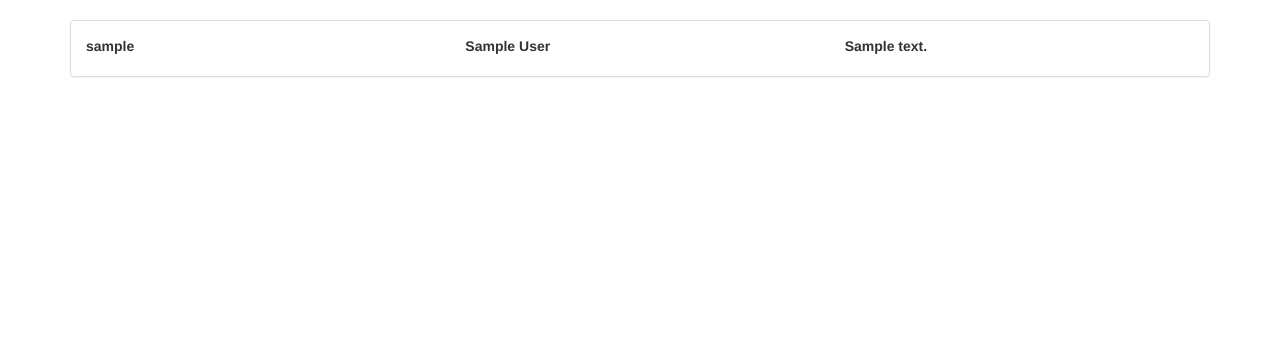
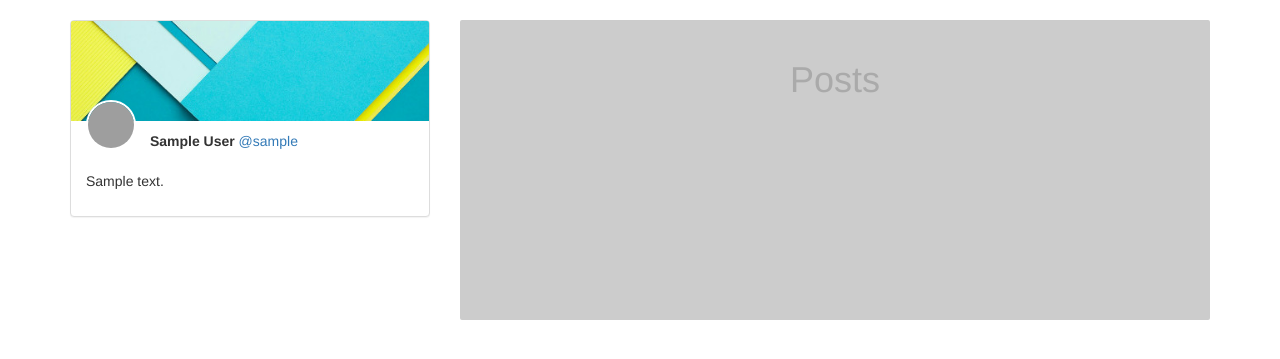
Before and after one commit to 7Pros/circuit, a Django app: page /users/1/ in a window 1280 px wide. Shown: the part 52-411 px from the top of the page. Run offline with Django 3.2, Linux system fonts and the light colour scheme; tables that the repository leaves empty hold one stand-in row (values such as "Sample post"); some libraries are stand-ins or nearby versions; grey boxes are pictures that could not be loaded.

Commit message:
Create a decent profile

```diff
--- a/circuit/static/css/app.css
+++ b/circuit/static/css/app.css
@@ -1,2 +1,25 @@
 body {
 }
+
+.panel-profile {
+
+}
+
+.panel-profile .header {
+    height: 100px;
+    margin: -15px;
+    margin-bottom: 10px;
+    background-image: url("../images/material-bg.jpg");
+    background-size: cover;
+    border-top-left-radius: 2px;
+    border-top-right-radius: 2px;
+}
+
+.panel-profile img {
+    width: 50px;
+    height: 50px;
+    margin-top: -35px;
+    margin-right: 10px;
+    border: 2px solid white;
+    border-radius: 50%;
+}
--- a/users/templates/users/user_profile.html
+++ b/users/templates/users/user_profile.html
@@ -1,18 +1,25 @@
 {% extends 'base.html' %}
 
 {% block content %}
-    <div class="panel panel-default">
-        <div class="panel-body">
-            <div class="row">
-                <div class="col-sm-8 col-md-6 col-lg-4">
-                    <label>{{ object.username }}</label>
+    <div class="row">
+        <div class="col-xs-12 col-sm-6 col-md-4">
+            <div class="panel panel-default panel-profile">
+                <div class="panel-body">
+                    <div class="header"></div>
+                    <img src="http://0.gravatar.com/avatar/088e4fb4456157398d147c276c22dabc?s=50&d=mm" alt=""/>
+                    <strong>{{ object.name }}</strong>
+                    <a href="{% url 'users:profile' pk=object.pk %}">@{{ object.username }}</a>
+                    {% if user.description %}
+                        <br/><br/>
+                        <p>{{ user.description | escape }}</p>
+                    {% endif %}
                 </div>
-                <div class="col-sm-8 col-md-6 col-lg-4">
-                    <label>{{ object.name }}</label>
-                </div>
-                <div class="col-sm-8 col-md-6 col-lg-4">
-                    <label>{{ object.description }}</label>
-                </div>
+            </div>
+        </div>
+
+        <div class="col-xs-12 col-sm-6 col-md-8">
+            <div style="height: 300px; padding: 20px; background-color: #cccccc; border-radius: 2px;">
+                <h1 style="color: #aaa; text-align: center;">Posts</h1>
             </div>
         </div>
     </div>
```
Also changed, not shown: circuit/static/images/material-bg.jpg (added).
